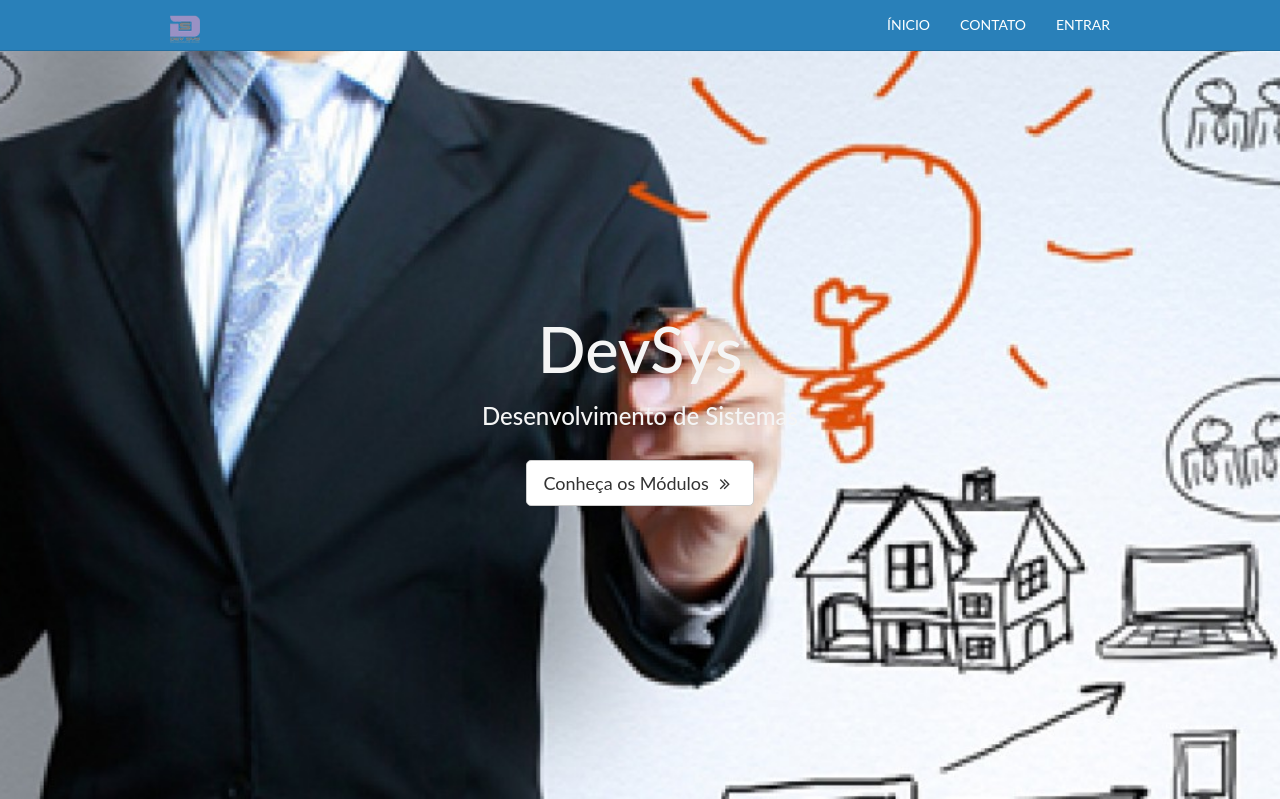
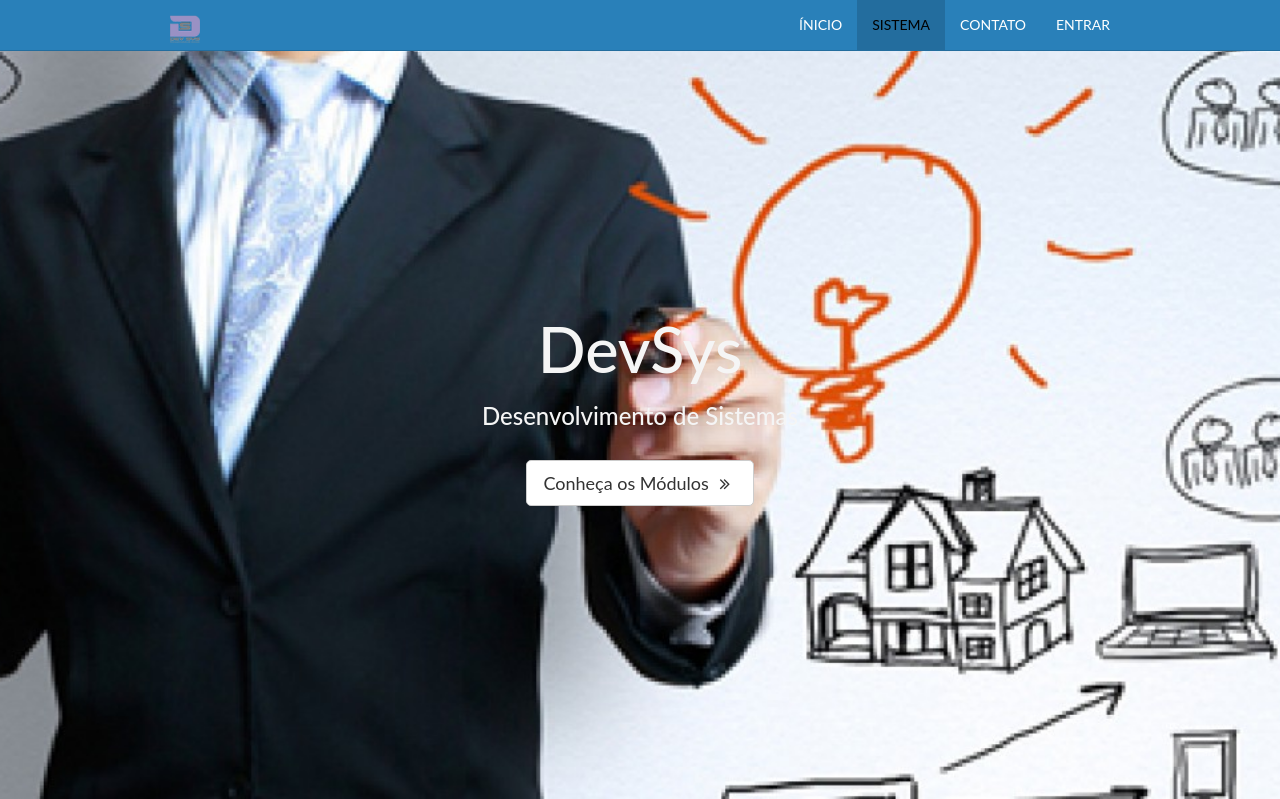
Before and after one commit to CesarAugusto88/sistemadevsys, a Django app: page /sistemas/ in a window 1280 px wide. Shown: the top 799 px of the page. Run offline with Django 3.2, Linux system fonts and the light colour scheme; some libraries are stand-ins or nearby versions.

Commit message:
Update sistema.html

```diff
--- a/core/templates/sistema.html
+++ b/core/templates/sistema.html
@@ -52,9 +52,9 @@
                 <li>
                     <a href="{% url 'home' %}">ÍNICIO</a>
                 </li>
-                <!-- <li class="active">
+                <li class="active">
                     <a href="{% url 'sistema' %}">SISTEMA</a>
-                </li> -->
+                </li>
                 <li>
                     <a href="{% url 'contact' %}">CONTATO</a>
                 </li>
```
